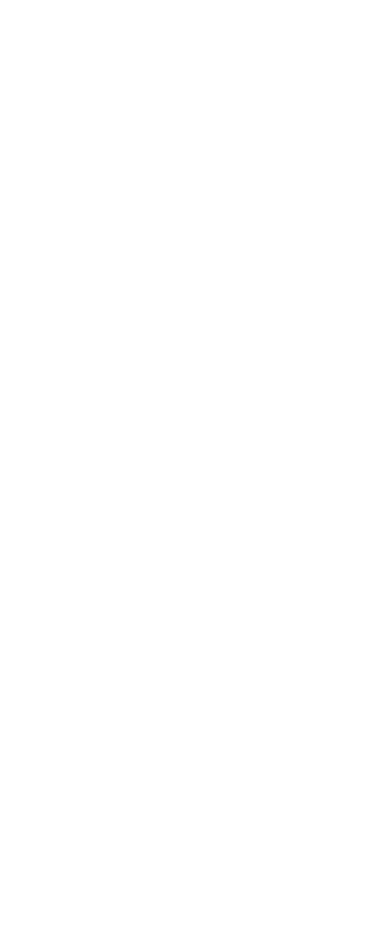
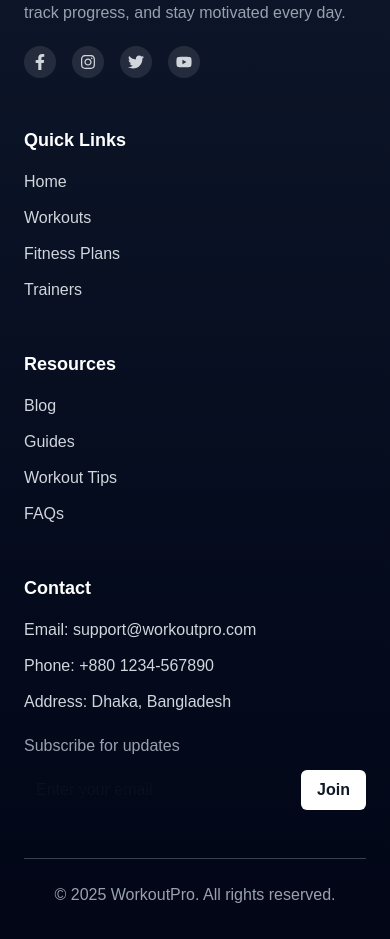
Before and after one commit to Mahmudulhasansiyam11/workoutpro-app, a Next.js app: page / in a window 390 px wide. Shown: the part 1120-2059 px from the top of the page. Before the commit the page ends 1058 px from the top, so only its background shows below. Built offline with nearby package versions, Linux system fonts and the light colour scheme.

Commit message:
add responsive footer

```diff
--- a/src/Components/Footer.jsx
+++ b/src/Components/Footer.jsx
@@ -1,9 +1,96 @@
-import React from 'react'
+"use client";
+import Link from "next/link";
+import { FaFacebookF, FaInstagram, FaTwitter, FaYoutube } from "react-icons/fa";
 
-export default function Footer() {
+const Footer = () => {
   return (
-    <div className='text-center py-16'>
-        Footer
-    </div>
-  )
-}
+    <footer className="bg-gradient-to-b from-[#0f172a] to-[#020617] text-gray-300 pt-16 pb-8 mt-20">
+      <div className="container mx-auto px-6">
+
+        {/* Grid */}
+        <div className="grid grid-cols-1 md:grid-cols-4 gap-12">
+
+          {/* Brand */}
+          <div>
+            <h2 className="text-2xl font-bold text-white mb-3">WorkoutPro</h2>
+            <p className="text-gray-400 leading-relaxed">
+              Your ultimate fitness companion. Plan workouts, track progress,
+              and stay motivated every day.
+            </p>
+
+            {/* Social Icons */}
+            <div className="flex gap-4 mt-5">
+              <a className="p-2 rounded-full bg-white/10 hover:bg-white/20 transition">
+                <FaFacebookF size={16} />
+              </a>
+              <a className="p-2 rounded-full bg-white/10 hover:bg-white/20 transition">
+                <FaInstagram size={16} />
+              </a>
+              <a className="p-2 rounded-full bg-white/10 hover:bg-white/20 transition">
+                <FaTwitter size={16} />
+              </a>
+              <a className="p-2 rounded-full bg-white/10 hover:bg-white/20 transition">
+                <FaYoutube size={16} />
+              </a>
+            </div>
+          </div>
+
+          {/* Quick Links */}
+          <div>
+            <h3 className="text-lg font-semibold text-white mb-4">Quick Links</h3>
+            <ul className="space-y-3">
+              <li><Link href="/" className="hover:text-white">Home</Link></li>
+              <li><Link href="/workouts" className="hover:text-white">Workouts</Link></li>
+              <li><Link href="/plans" className="hover:text-white">Fitness Plans</Link></li>
+              <li><Link href="/trainers" className="hover:text-white">Trainers</Link></li>
+            </ul>
+          </div>
+
+          {/* Resources */}
+          <div>
+            <h3 className="text-lg font-semibold text-white mb-4">Resources</h3>
+            <ul className="space-y-3">
+              <li><Link href="#" className="hover:text-white">Blog</Link></li>
+              <li><Link href="#" className="hover:text-white">Guides</Link></li>
+              <li><Link href="#" className="hover:text-white">Workout Tips</Link></li>
+              <li><Link href="#" className="hover:text-white">FAQs</Link></li>
+            </ul>
+          </div>
+
+          {/* Contact */}
+          <div>
+            <h3 className="text-lg font-semibold text-white mb-4">Contact</h3>
+            <ul className="space-y-3">
+              <li>Email: support@workoutpro.com</li>
+              <li>Phone: +880 1234-567890</li>
+              <li>Address: Dhaka, Bangladesh</li>
+            </ul>
+
+            {/* Newsletter */}
+            <div className="mt-5">
+              <p className="text-gray-400 mb-3">Subscribe for updates</p>
+              <div className="flex items-center gap-2">
+                <input
+                  type="email"
+                  placeholder="Enter your email"
+                  className="px-3 py-2 rounded-md w-full text-gray-900"
+                />
+                <button className="px-4 py-2 bg-white text-gray-900 rounded-md font-semibold hover:bg-gray-200 transition">
+                  Join
+                </button>
+              </div>
+            </div>
+          </div>
+
+        </div>
+
+        {/* Divider */}
+        <div className="border-t border-gray-700 mt-12 pt-6 text-center text-gray-400">
+          © {new Date().getFullYear()} WorkoutPro. All rights reserved.
+        </div>
+      </div>
+    </footer>
+  );
+};
+
+export default Footer;
```
